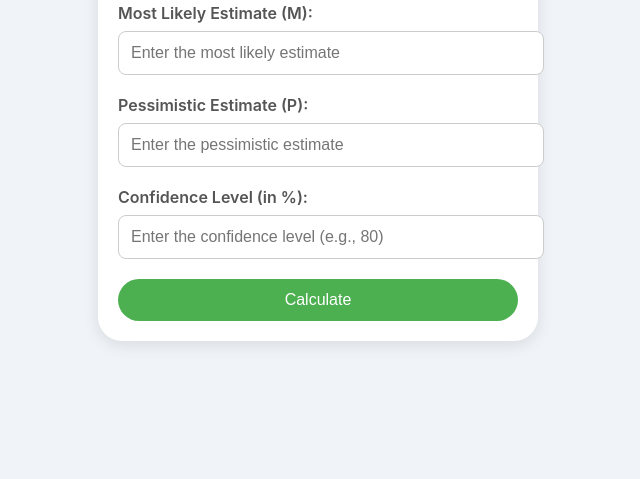
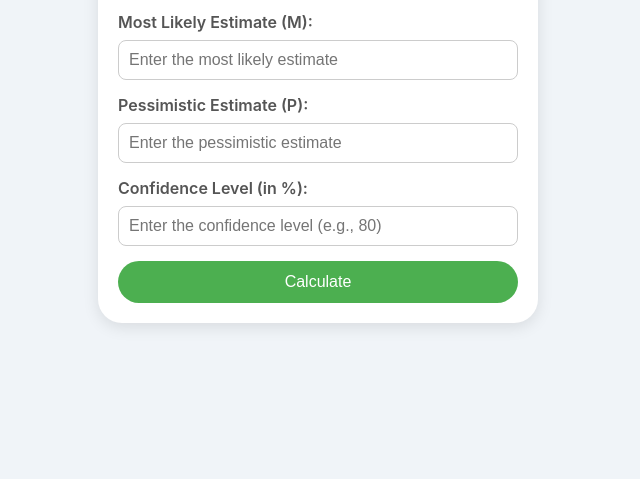
Before and after one commit to christophermichosS/PERTCalculator, a plain HTML site: page index.html in a window 1280 px wide. Shown: the part 321-800 px from the top of the page, without its empty margins (322-962 px from the left). Drawn offline with Linux system fonts and the light colour scheme.

Commit message:
Update index.html
UI changes

```diff
--- a/index.html
+++ b/index.html
@@ -15,8 +15,8 @@
             background-color: #f0f4f8;
         }
         .container {
-            max-width: 400px;
-            width: 100%;
+            max-width: 90%;
+            width: 400px;
             background-color: #ffffff;
             border-radius: 24px;
             padding: 20px;
@@ -40,11 +40,11 @@
         }
         input {
             width: 100%;
-            padding: 12px;
-            margin-bottom: 5px;
+            padding: 10px;
             border: 1px solid #cccccc;
             border-radius: 8px;
             font-size: 1rem;
+            box-sizing: border-box;
         }
         input:focus {
             outline: none;
```
